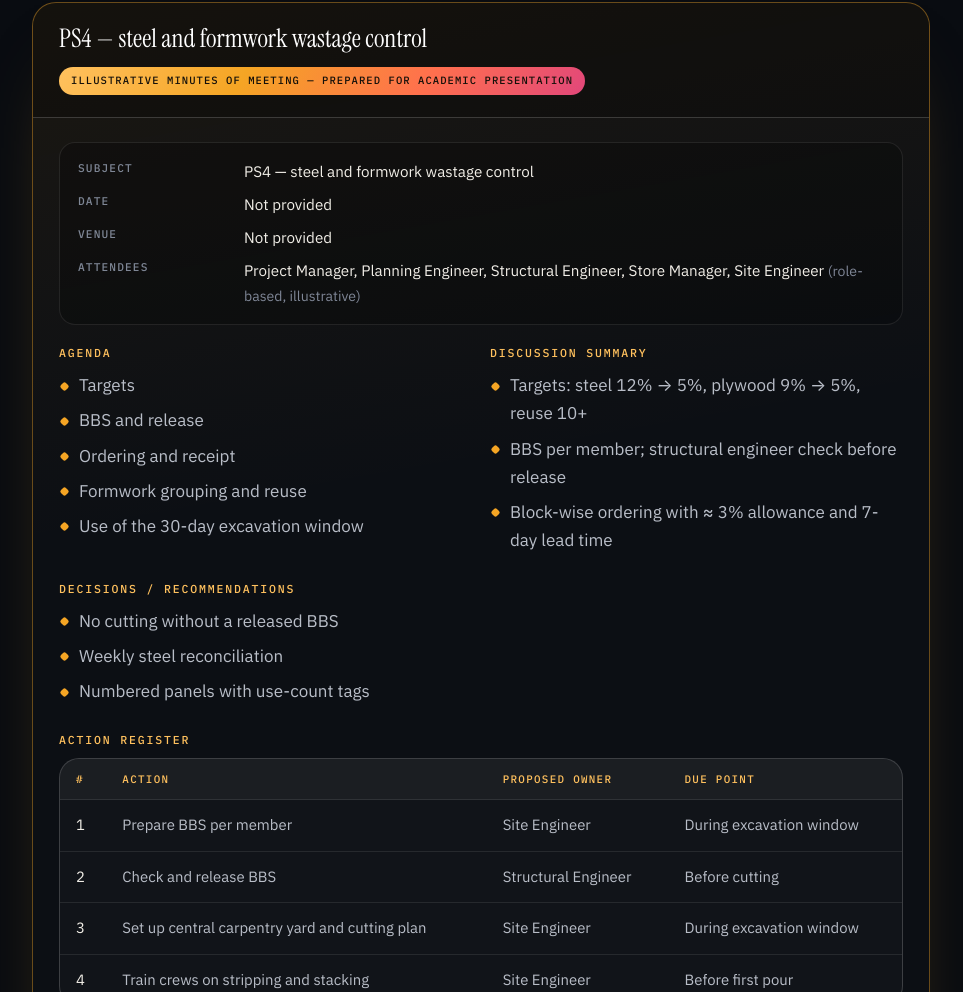
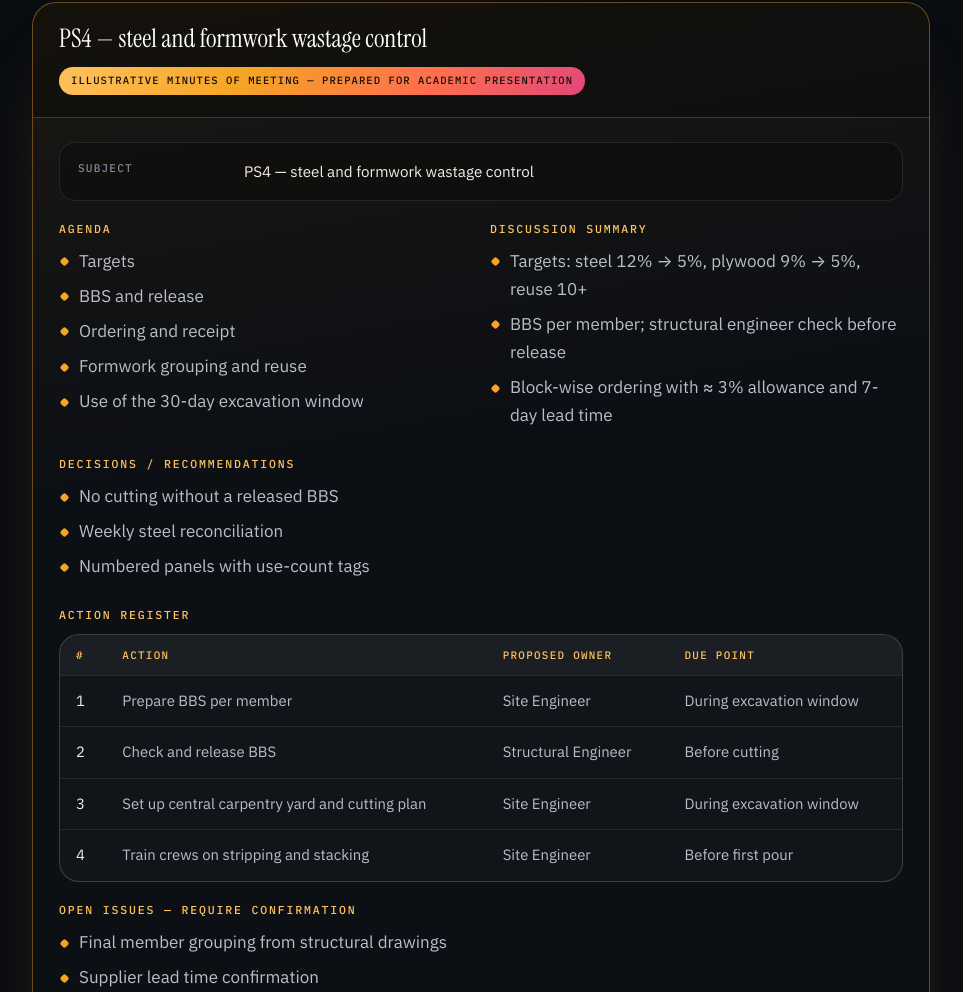
Before and after one commit to jerrymania/csm-portfolio-pragati, a plain HTML site: page problem-statements/ps4.html in a window 1280 px wide. Shown: the part 4437-5429 px from the top of the page, without its empty margins (302-1265 px from the left). Drawn offline with Linux system fonts and the light colour scheme.

Commit message:
Update ps4.html

```diff
--- a/problem-statements/ps4.html
+++ b/problem-statements/ps4.html
@@ -52,8 +52,7 @@
 <div class="grid g3"><div class="card "><h3>BWP or film-faced plywood</h3></div><div class="card "><h3>Panel numbering</h3></div><div class="card "><h3>Use-count tag</h3></div><div class="card "><h3>Release agent</h3></div><div class="card "><h3>Screws / clamps instead of nails</h3></div><div class="card "><h3>Careful stripping</h3></div><div class="card moss"><h3>Panel retirement records</h3></div></div></section><section id="mom"><div class="sec-head reveal"><div class="no">06</div><div><h2>Minutes of <em>meeting</em></h2></div></div><div class="mom reveal">
   <div class="mom-top"><b>PS4 — steel and formwork wastage control</b><span class="lbl">Illustrative Minutes of Meeting — prepared for academic presentation</span></div>
   <div class="mom-body">
-    <dl><dt>Subject</dt><dd>PS4 — steel and formwork wastage control</dd><dt>Date</dt><dd>Not provided</dd><dt>Venue</dt><dd>Not provided</dd>
-    <dt>Attendees</dt><dd>Project Manager, Planning Engineer, Structural Engineer, Store Manager, Site Engineer <span class="muted small">(role-based, illustrative)</span></dd></dl>
+    <dl><dt>Subject</dt><dd>PS4 — steel and formwork wastage control</dd></dl>
     <div class="grid g2"><div><h4>Agenda</h4><ul class="tight"><li>Targets</li><li>BBS and release</li><li>Ordering and receipt</li><li>Formwork grouping and reuse</li><li>Use of the 30-day excavation window</li></ul></div><div><h4>Discussion summary</h4><ul class="tight"><li>Targets: steel 12% → 5%, plywood 9% → 5%, reuse 10+</li><li>BBS per member; structural engineer check before release</li><li>Block-wise ordering with ≈ 3% allowance and 7-day lead time</li></ul></div></div>
     <div><h4>Decisions / recommendations</h4><ul class="tight"><li>No cutting without a released BBS</li><li>Weekly steel reconciliation</li><li>Numbered panels with use-count tags</li></ul></div>
     <div><h4>Action register</h4><div class="tbl"><table><thead><tr><th class="">#</th><th class="">Action</th><th class="">Proposed owner</th><th class="">Due point</th></tr></thead><tbody><tr><td class="">1</td><td class="">Prepare BBS per member</td><td class="">Site Engineer</td><td class="">During excavation window</td></tr><tr><td class="">2</td><td class="">Check and release BBS</td><td class="">Structural Engineer</td><td class="">Before cutting</td></tr><tr><td class="">3</td><td class="">Set up central carpentry yard and cutting plan</td><td class="">Site Engineer</td><td class="">During excavation window</td></tr><tr><td class="">4</td><td class="">Train crews on stripping and stacking</td><td class="">Site Engineer</td><td class="">Before first pour</td></tr></tbody></table></div></div>
```
